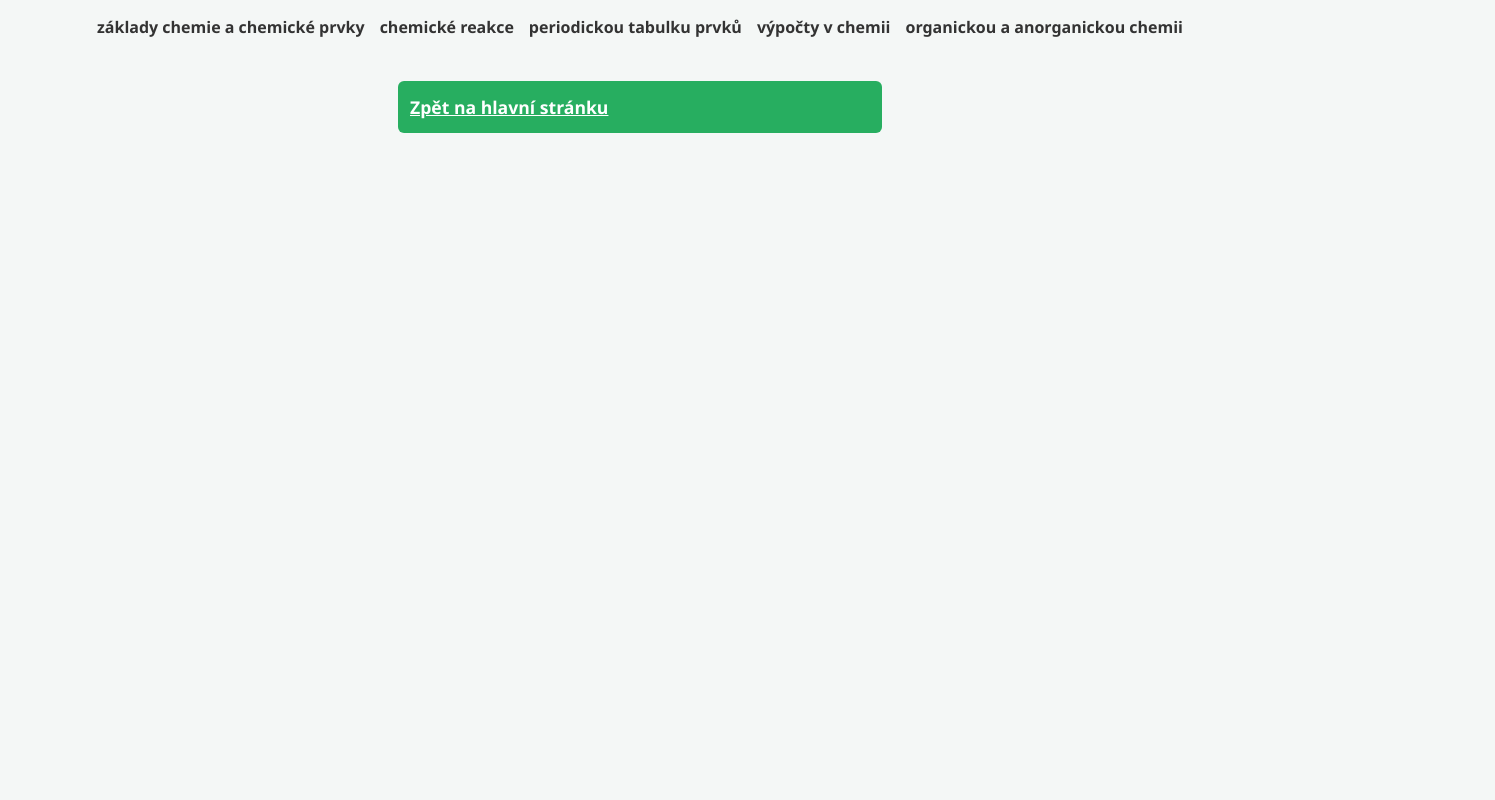
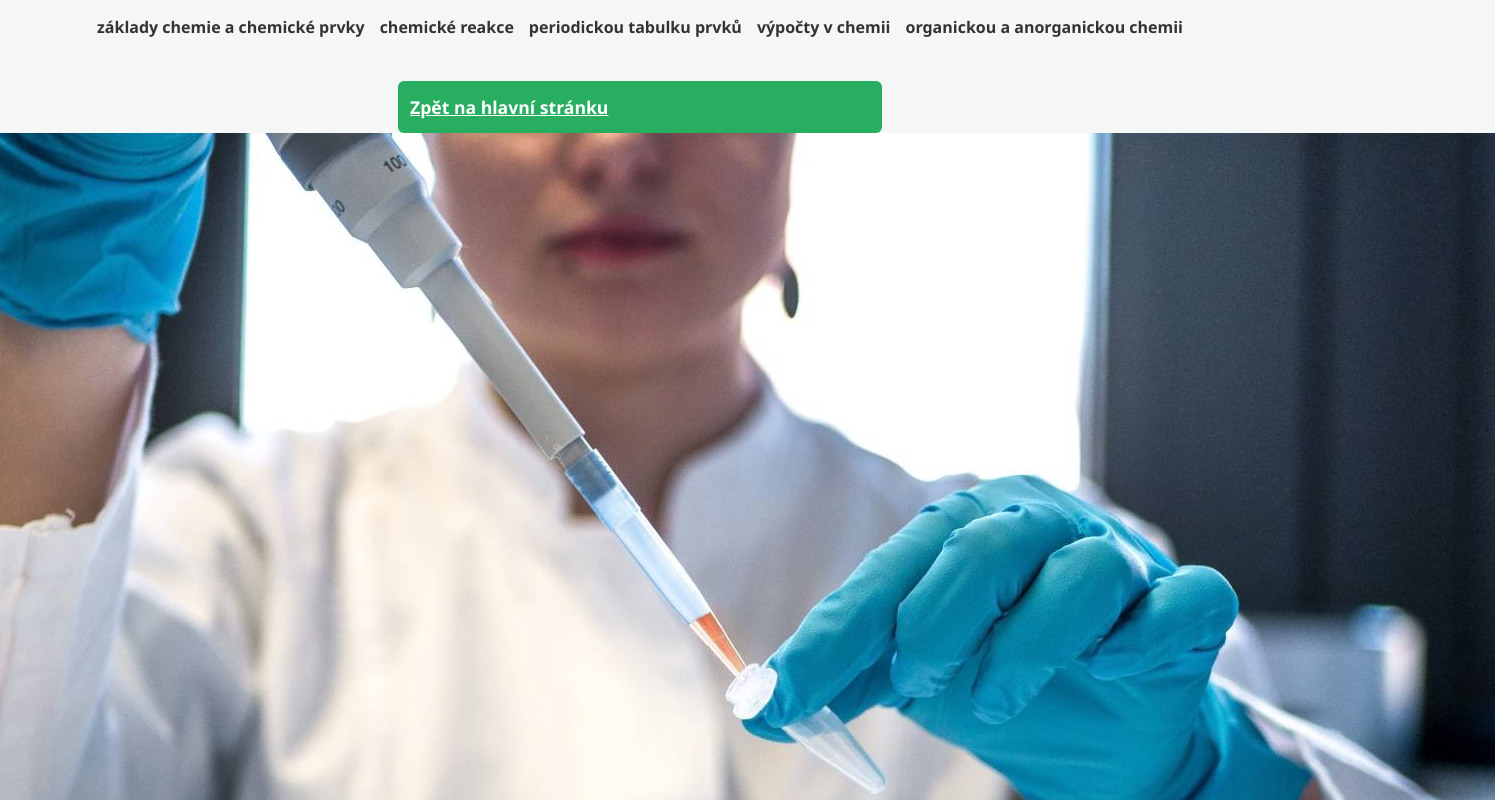
Before and after one commit to Nazar59/mini-web-1d-vis-suryk, a plain HTML site: page Chemie.html in a window 1280 px wide. Shown: the part 320-1120 px from the top of the page, 1495 px wide, since content can reach past the window. Before the commit the page ends 800 px from the top, so only its background shows below. Drawn offline with Linux system fonts and the light colour scheme.

Commit message:
Add image to Chemie page and fix HTML structure
Added an image to the Chemie page and ensured proper HTML structure.

```diff
--- a/Chemie.html
+++ b/Chemie.html
@@ -27,5 +27,6 @@ Společně se zaměříme například na:
 <li><b>organickou a anorganickou chemii</b></li>
 </ul>
 <a href="index.html">Zpět na hlavní stránku</a>
+<img src="Chemie doučování.jpg"Chemie" class="center">
 </body>
 </html>
```
